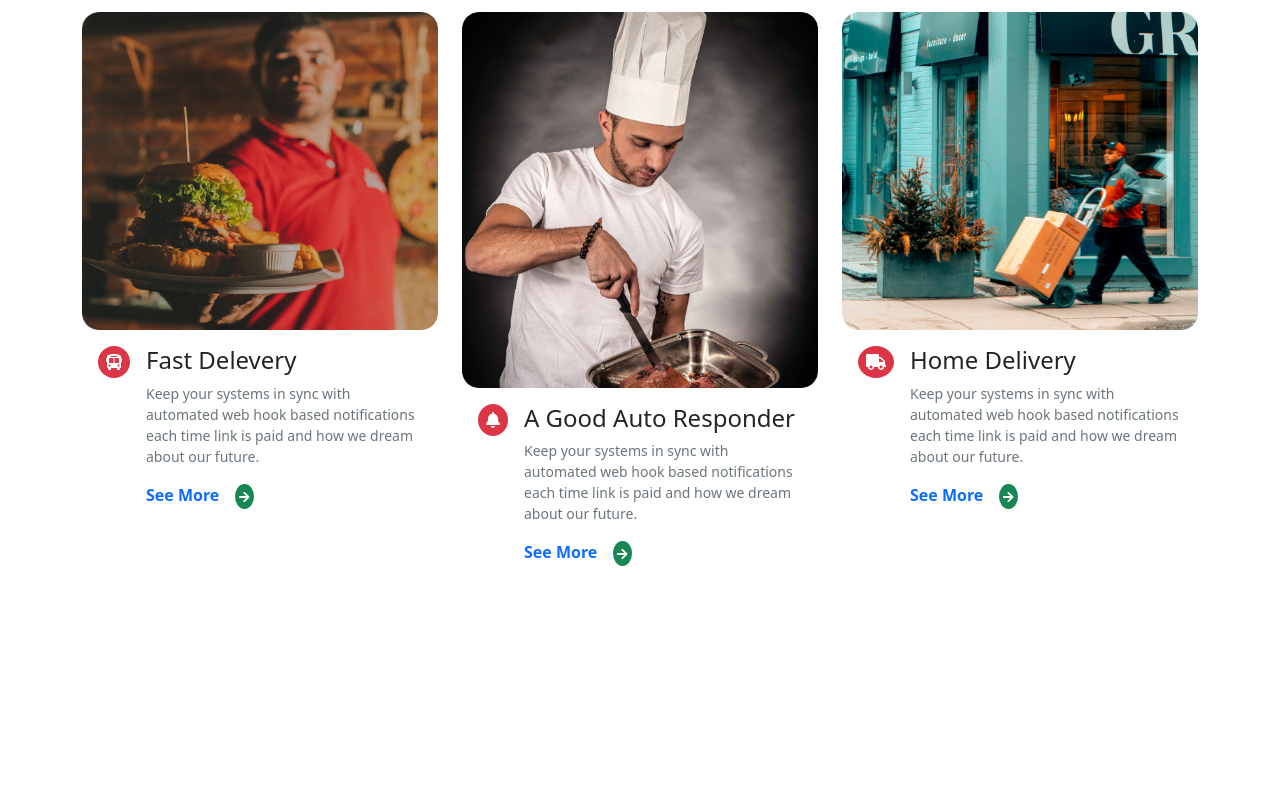
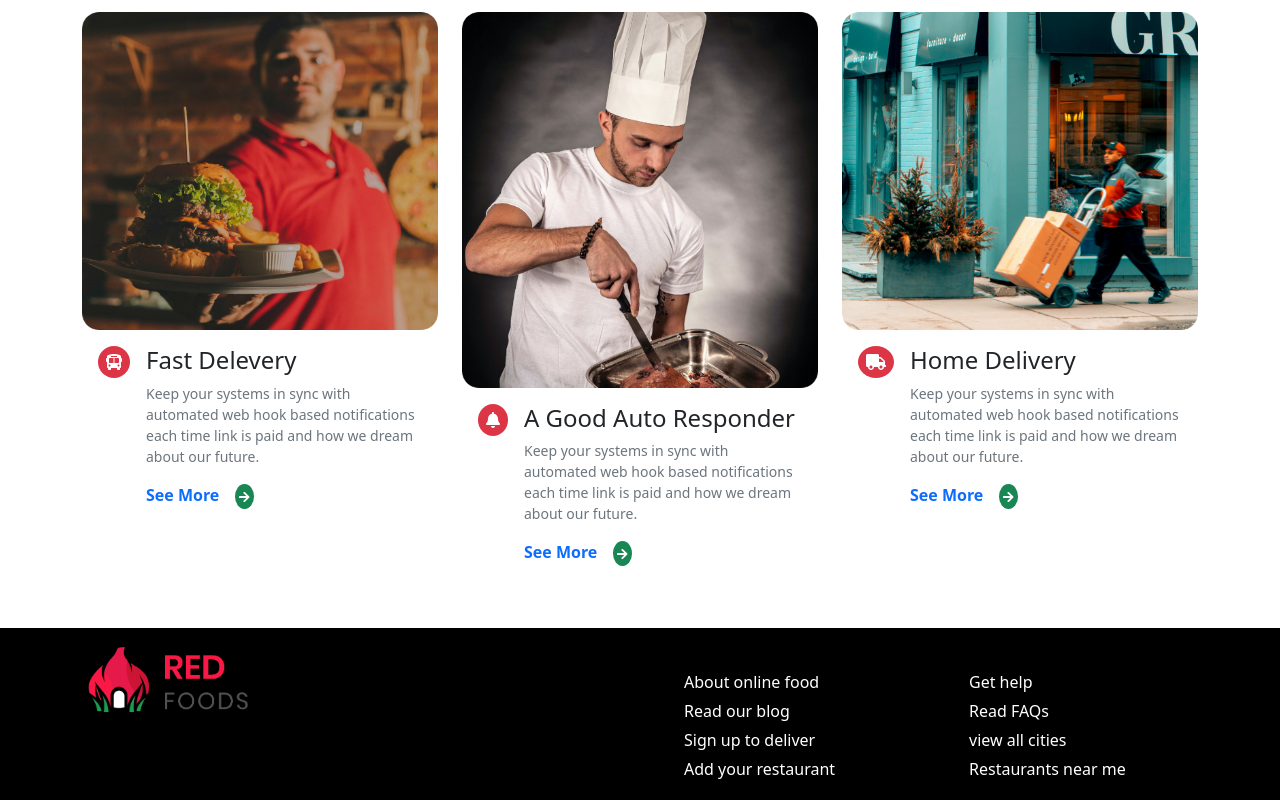
Before and after one commit to DeveloperRoman/Hot_Onion_Resturent, a React (Create React App) app: page / in a window 1280 px wide. Shown: the part 1483-2283 px from the top of the page. Before the commit the page ends 2063 px from the top, so only its background shows below. Built offline with nearby package versions, Linux system fonts and the light colour scheme.

Commit message:
home page

```diff
--- /dev/null
+++ b/src/Pages/Home/Footer/Footer.js
@@ -0,0 +1,41 @@
+import React from 'react';
+import { Col, Container, Row } from 'react-bootstrap';
+import logo from '../../../images/logo.png'
+
+
+const newList = {
+    listStyle: 'none',
+    color: 'white',
+    lineHeight: '1.8'
+}
+const Footer = () => {
+    return (
+        <div className='bg-black mt-5 pt-3'>
+            <Container>
+                <Row>
+                    <Col sm={12} md={6}>
+                        <img style={{width: '260px'}} src={logo} alt="" />
+                    </Col>
+                    <Col sm={6} md={3}>
+                        <ul className='mt-4'>
+                            <li style={newList}>About online food</li>
+                            <li style={newList}>Read our blog</li>
+                            <li style={newList}>Sign up to deliver</li>
+                            <li style={newList}>Add your restaurant</li>
+                        </ul>
+                    </Col>
+                    <Col sm={6} md={3}>
+                        <ul className='mt-4'>
+                            <li style={newList}>Get help</li>
+                            <li style={newList}>Read FAQs</li>
+                            <li style={newList}>view all cities</li>
+                            <li style={newList}>Restaurants near me</li>
+                        </ul>
+                    </Col>
+                </Row>
+            </Container>
+        </div>
+    );
+};
+
+export default Footer;
--- a/src/Pages/Home/Home.js
+++ b/src/Pages/Home/Home.js
@@ -1,5 +1,6 @@
 import React from 'react';
 import ChooseUs from './ChooseUs/ChooseUs';
+import Footer from './Footer/Footer';
 import Header from './Header/Header';
 import Main from './Main/Main';
 
@@ -9,6 +10,7 @@ const Home = () => {
             <Header></Header>
             <Main></Main>
             <ChooseUs></ChooseUs>
+            <Footer></Footer>
         </div>
     );
 };
```
Also changed, not shown: .autogit/logs/log-15-9-2021-14-27-6.txt (added).
